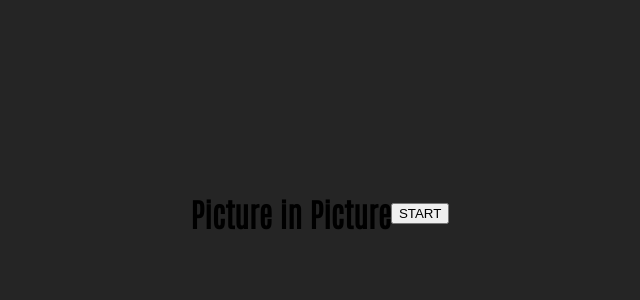
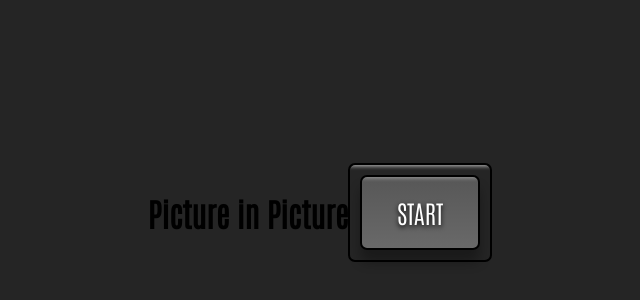
Before and after one commit to loitpham/PIP-Picture-in-Picture, a plain HTML site: page pip-picture-in-picture/index.html in a window 1280 px wide. Shown: the part 188-488 px from the top of the page, without its empty margins (320-960 px from the left). Drawn offline with Linux system fonts and the light colour scheme.

Commit message:
Styled the start button.

```diff
--- a/pip-picture-in-picture/style.css
+++ b/pip-picture-in-picture/style.css
@@ -15,3 +15,34 @@ body {
     align-items: center;
     background: rgb(37, 37, 37);
 }
+
+.button-container {
+    border: 2px solid black;
+    padding: 10px;
+    border-radius: 7px;
+    box-shadow: inset 0 20px 4px -19px rgba(255, 255, 255, 0.7); /* horizontal, vertical, blur, spread, color */
+}
+
+button {
+    cursor: pointer;
+    outline: none;
+    width: 120px;
+    height: 75px;
+    font-family: 'Antonio', sans-serif;
+    font-size: 25px;
+    color: white;
+    text-shadow: 0 2px 5px black;
+    background: linear-gradient(to top, #696969, #575757);
+    border: 2px solid black;
+    border-radius: 7px;
+    box-shadow: inset 0 20px 4px -19px rgba(255, 255, 255, 0.4), 0 12px 12px 0 rgba(0, 0, 0, 0.3);
+}
+
+button:hover {
+    background: linear-gradient(to bottom, #696969, #575757);
+}
+
+button:active {
+    transform: translateY(3px);
+    box-shadow: 0 6px 6px 0 rgba(0, 0, 0, 0.3);
+}
```
